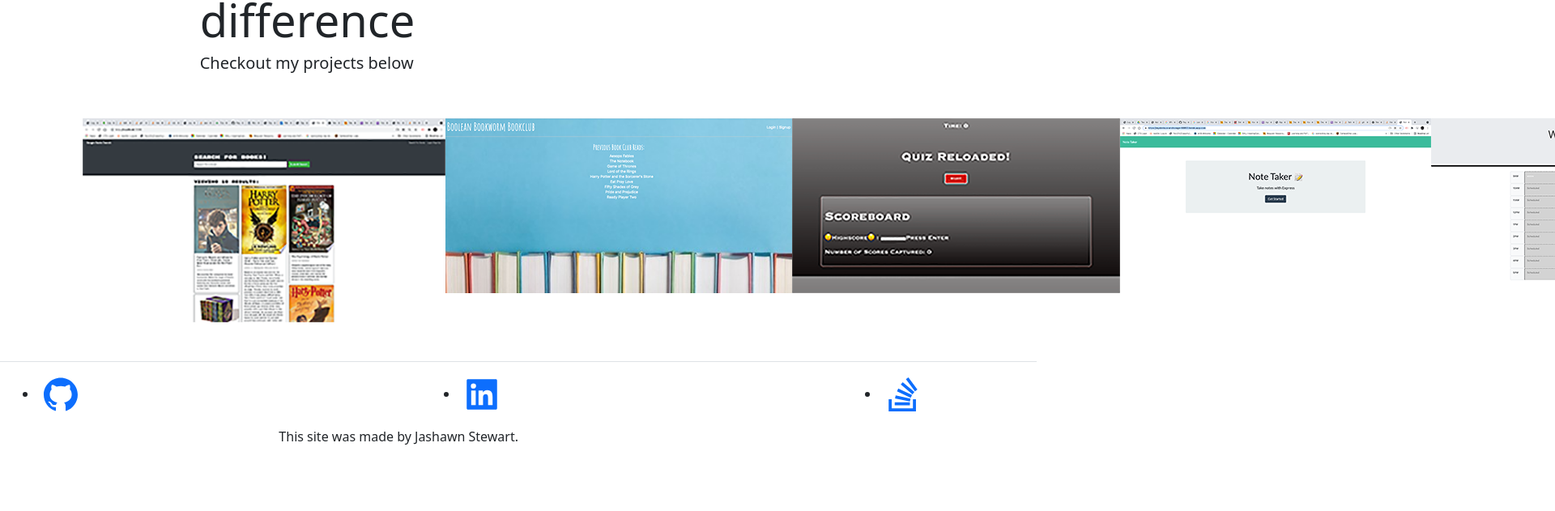
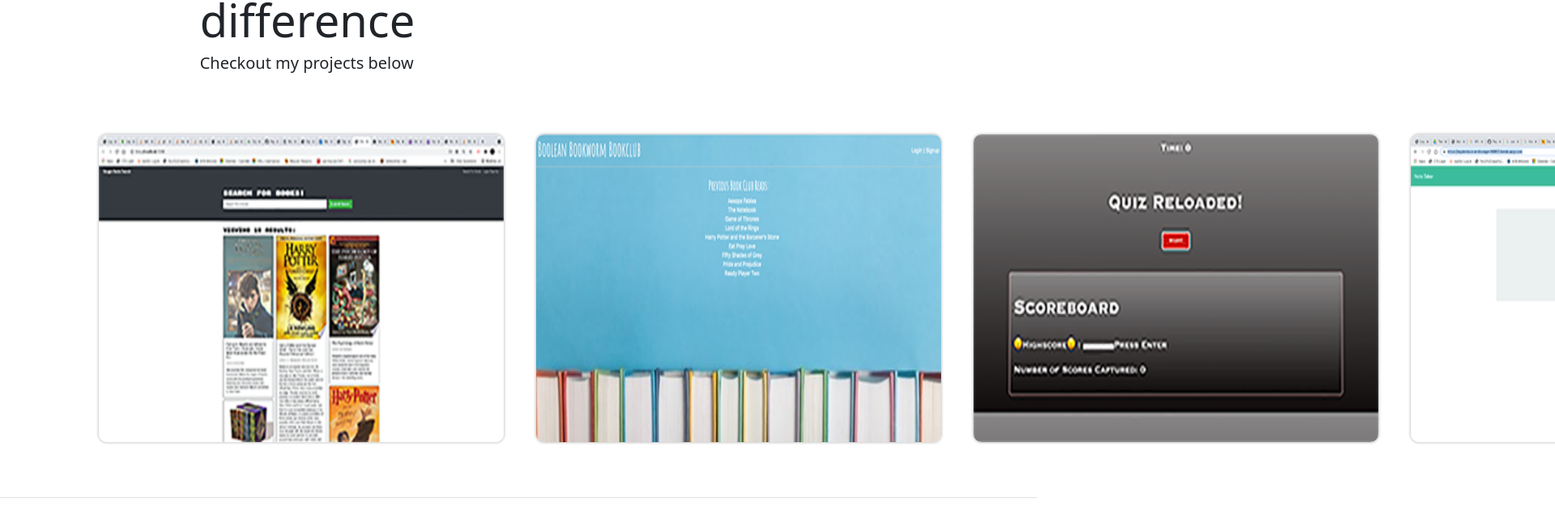
Before and after one commit to Jashawns/myreactportfolio, a React (Create React App) app: page / in a window 1280 px wide. Shown: the part 325-956 px from the top of the page at 81% size, 1920 px wide, since content can reach past the window. Before the commit the page ends 876 px from the top, so only its background shows below. Built offline with nearby package versions, Linux system fonts and the light colour scheme.

Commit message:
framer-motion

```diff
--- a/package.json
+++ b/package.json
@@ -7,7 +7,8 @@
     "@testing-library/react": "^11.2.7",
     "@testing-library/user-event": "^12.8.3",
     "bootstrap": "^5.1.3",
-    "framer-motion": "^6.2.3",
+    "framer-motion": "^4.1.17",
+    "react-spring":"^8.x",
     "react-bootstrap": "^2.1.1",
     "react-icons": "^4.3.1",
     "react-router-dom": "^6.2.1",
--- a/src/App.js
+++ b/src/App.js
@@ -49,10 +49,10 @@ class App extends React.Component {
           <Container className="p-0" fluid={true}>
             <p>Hi from Jashawn's React</p>
           <Navbar className="border-bottom" bg="transparent" expand="lg">
-            <Navbar.Brand>Testing Navbar</Navbar.Brand>
+            <NavbarBrand>Testing Navbar</NavbarBrand>
 
             <Navbar.Toggle className="border-0" aria-controls="navbar-toggle" />
-            <Navbar.Collapse id="navbar-toggle">
+            <NavbarCollapse id="navbar-toggle">
             {/* react router */}
               <Nav className="ms-auto">
 
@@ -62,7 +62,7 @@ class App extends React.Component {
                 <Link className="nav-link" to="/resume">Resume</Link>
 
               </Nav>
-            </Navbar.Collapse>
+            </NavbarCollapse>
 
             </Navbar>
 
--- a/src/components/Card.js
+++ b/src/components/Card.js
@@ -4,8 +4,8 @@ import CardInfo from "../components/CardInfo";
 function Card(props) {
 
     return(
-        <div>
-            <img className="" src={props.item.imgSrc} alt={props.item.imgSrc} />
+        <div className="d-inline-block j-card" onClick={(e) => props.click(props.item)}>
+            <img className="j-card-image" src={props.item.imgSrc} alt={props.item.imgSrc} />
             {props.item.selected && <CardInfo  title={props.item.title} subTitle={props.item.subTitle} link={props.item.link} />}
         </div>
     );
--- a/src/components/CardInfo.js
+++ b/src/components/CardInfo.js
@@ -1,10 +1,19 @@
 import React from 'react';
+import { motion, AnimatePresence } from "framer-motion";
+// import Carousel from "../components/Carousel";
+// import { Col, Container, Image, Row } from "react-bootstrap";
 
 
-function CardInfo(props){
+function CardInfo(props) {
+
+    const style = motion({opacity: 1, from: {opacity: 0}});
 
     return(
-        <p>Card Info!!!</p>
+        <AnimatePresence.div className="j-card-info" style={style}>
+            <p className="j-card-title">{props.title}</p>
+            <p className="j-card-subTitle">{props.subTitle}</p>
+            <a> href="{props.link}" target="_blank" rel="noopener noreferrer">View</a>
+        </AnimatePresence.div>
     );
 
 }
--- a/src/components/Carousel.js
+++ b/src/components/Carousel.js
@@ -23,7 +23,7 @@ class Carousel extends React.Component {
                     title: 'Dev Grub',
                     subTitle: 'The cookbook for developers',
                     imgSrc: bookSearch,
-                    link: 'https://github.com/Jashawns/Book_Search_Engine',
+                    link: 'https://github.com/Jashawns/Book_Search_Engine/',
                     selected: false
                 },
                 {
@@ -31,7 +31,7 @@ class Carousel extends React.Component {
                     title: 'Garrett Love',
                     subTitle: 'YouTube channel',
                     imgSrc: bookworm,
-                    link: 'https://github.com/pgurung95/Boolean_Bookworm',
+                    link: 'https://github.com/pgurung95/Boolean_Bookworm/',
                     selected: false
                 },
                 {
@@ -39,7 +39,7 @@ class Carousel extends React.Component {
                     title: 'Evverest',
                     subTitle: 'A social network for developers',
                     imgSrc: CodeQuiz,
-                    link: 'https://github.com/Jashawns/codeQuiz',
+                    link: 'https://github.com/Jashawns/codeQuiz/',
                     selected: false
                 },
                 {
@@ -47,7 +47,7 @@ class Carousel extends React.Component {
                     title: 'Dev Grub',
                     subTitle: 'The cookbook for developers',
                     imgSrc: noteTaker,
-                    link: 'https://github.com/Jashawns/note_taker',
+                    link: 'https://github.com/Jashawns/note_taker/',
                     selected: false
                 },
                 {
@@ -55,7 +55,7 @@ class Carousel extends React.Component {
                     title: 'Garrett Love',
                     subTitle: 'YouTube channel',
                     imgSrc: scheduler,
-                    link: 'https://github.com/Jashawns/workDayScheduler.git',
+                    link: 'https://github.com/Jashawns/workDayScheduler.git/',
                     selected: false
                 },
                 {
@@ -63,7 +63,7 @@ class Carousel extends React.Component {
                     title: 'Evverest',
                     subTitle: 'A social network for developers',
                     imgSrc: team,
-                    link: 'https://github.com/Jashawns/team_profile_generator',
+                    link: 'https://github.com/Jashawns/team_profile_generator/',
                     selected: false
                 },
                 {
@@ -71,7 +71,7 @@ class Carousel extends React.Component {
                     title: 'Evverest',
                     subTitle: 'A social network for developers',
                     imgSrc: weather,
-                    link: 'https://github.com/Jashawns/weather_dashboard',
+                    link: 'https://github.com/Jashawns/weather_dashboard/',
                     selected: false
                 },
                 {
@@ -79,7 +79,7 @@ class Carousel extends React.Component {
                     title: 'Evverest',
                     subTitle: 'A social network for developers',
                     imgSrc: workTracker,
-                    link: 'https://github.com/Jashawns/workout_tracker',
+                    link: 'https://github.com/Jashawns/workout_tracker/',
                     selected: false
                 },
                 {
@@ -87,7 +87,7 @@ class Carousel extends React.Component {
                     title: 'Evverest',
                     subTitle: 'A social network for developers',
                     imgSrc: yoda,
-                    link: 'https://github.com/caitbopp/yoda-advice',
+                    link: 'https://github.com/caitbopp/yoda-advice/',
                     selected: false
                 },
             ]
--- a/src/index.css
+++ b/src/index.css
@@ -11,3 +11,30 @@ code {
   font-family: source-code-pro, Menlo, Monaco, Consolas, 'Courier New',
     monospace;
 }
+
+.j-card {
+  margin: 20px;
+
+}
+
+.j-card-image {
+  border-radius: 10px;
+  width: 500px;
+  height: 380px;
+  box-shadow: 0px 0px 3px 1px #ccc;
+}
+
+.j-card-info {
+  margin-top: 10px;
+  min-height: 100px;
+}
+
+.j-card-title {
+  font-size: 24px;
+  margin: 0px;
+}
+
+.j-card-sub-title {
+  font-size: 16px;
+  margin: 0px;
+}
```
Also changed, not shown: 1 other file (tests, documents, lock files or other folders).
